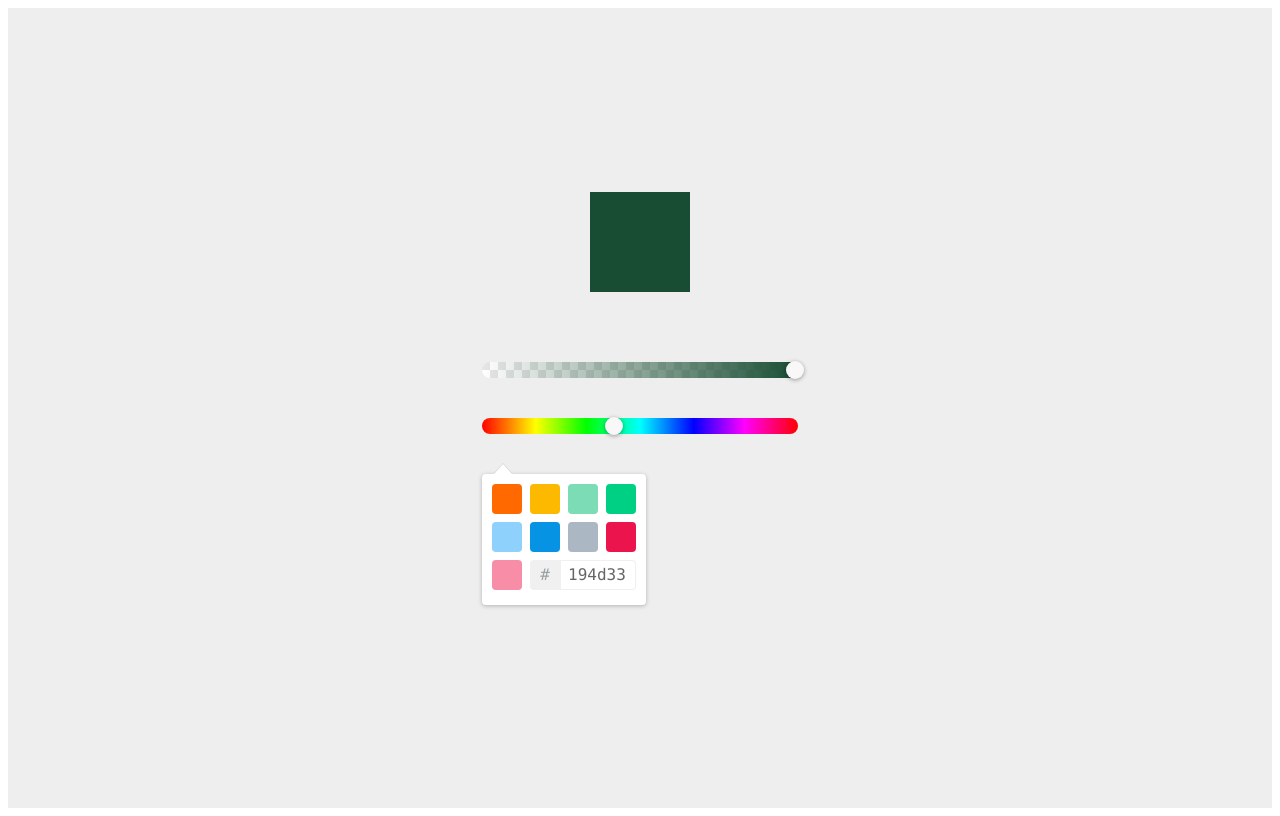
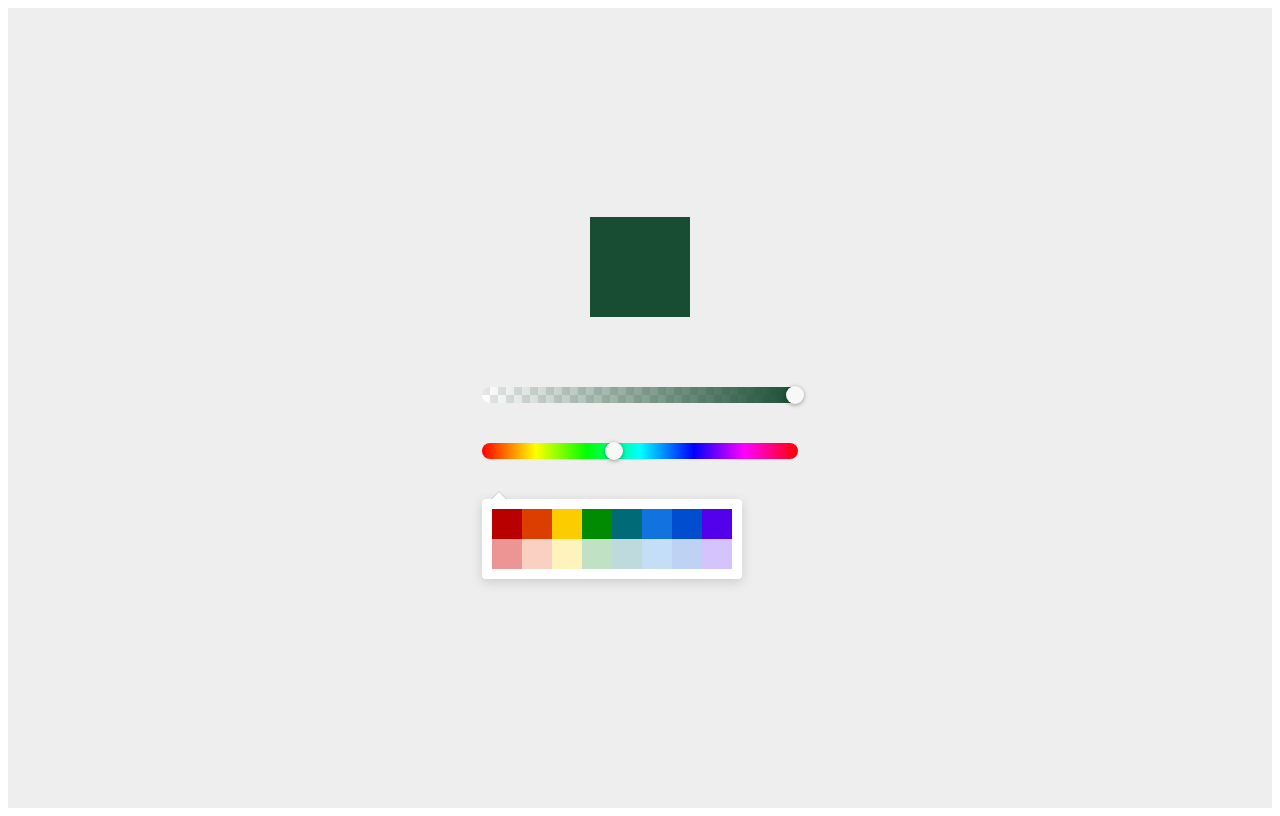
Before and after one commit to godwei123/vue-color, a Vue app: page / in a window 1280 px wide. Built offline with nearby package versions, Linux system fonts and the light colour scheme.

Commit message:
focusStyle

```diff
--- a/examples/App.vue
+++ b/examples/App.vue
@@ -35,7 +35,7 @@ const places: Array<Placement> = []
         <HuePicker round v-model="value" style="margin: 20px;"/>
       </div>
       <div>
-        <TwitterPicker width="200px" v-model="value" style="margin: 20px;"/>
+        <GithubPicker width="270px" v-model="value" style="margin: 20px;"/>
       </div>
     </div>
   </div>
--- a/packages/common/Swatch.vue
+++ b/packages/common/Swatch.vue
@@ -1,5 +1,6 @@
 <template>
-  <div class="swatch">
+  <div class="swatch" tabindex="-1" @focus="handleFocus" @blur="handleBlur"
+       :style="[focus ? focusStyle : '']">
     <Checkboard class="swatch-checkboard" v-if="alpha"></Checkboard>
     <div class="swatch" :style="styles" @click="handleClick">
       <slot></slot>
@@ -9,20 +10,34 @@
 
 <script setup lang="ts">
 import Checkboard from './Checkboard.vue'
-import {computed} from "vue";
+import {computed, CSSProperties, ref} from "vue";
 import {ColorInput} from "tinycolor2";
 
 interface SwatchPropsType {
   color: ColorInput,
   active?: boolean,
-  alpha?: boolean
+  alpha?: boolean,
+  focusStyle?: CSSProperties
 }
+
 
 const props = withDefaults(defineProps<SwatchPropsType>(), {
   active: false,
   alpha: false
 })
 const emits = defineEmits(['click'])
+
+const focus = ref(false)
+
+const handleFocus = () => {
+  console.log('focus')
+  focus.value = true
+}
+const handleBlur = () => {
+  console.log('blur')
+  focus.value = false
+}
+
 const handleClick = (e: Event) => emits('click', props.color, e)
 const styles = computed(() => {
   return props.active ? '' : {
--- a/packages/components/github/GithubSwatch.vue
+++ b/packages/components/github/GithubSwatch.vue
@@ -1,14 +1,24 @@
 <template>
   <div class="github-swatch" :style="{width: width,height: width}">
-    <Swatch :color="color" @click="onClick"/>
+    <Swatch :color="color" @click="onClick" :focus-style="focusStyle"/>
   </div>
 </template>
 
 <script setup lang="ts">
 import Swatch from "@/common/Swatch.vue";
 import {ColorInput} from "tinycolor2";
+import {CSSProperties} from "vue";
 
-const props = defineProps<{ color: ColorInput, width?: string }>()
+const props = withDefaults(defineProps<{ color: ColorInput, width?: string, focusStyle?: CSSProperties }>(), {
+  focusStyle: () => ({
+    position: "relative",
+    zIndex: 2,
+    outline: '2px solid #fff',
+    boxShadow: '0 0 5px 2px rgba(0, 0, 0, 0.25)'
+  })
+})
+
+
 const emit = defineEmits(['change'])
 const onClick = (color: ColorInput) => {
   emit('change', color)
```
